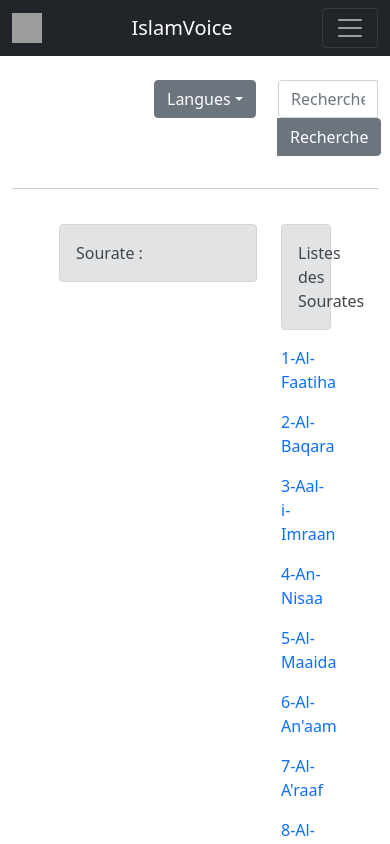
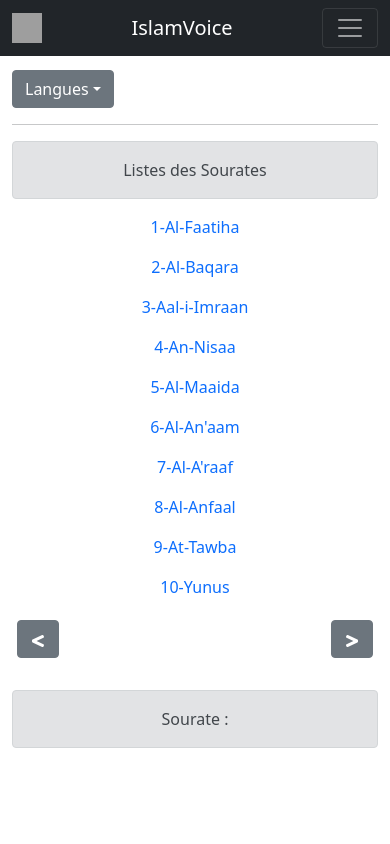
Before and after one commit to Nabil-Akatsuki/ForIslam, a React (Create React App) app: page /home in a window 390 px wide. Shown: the top 844 px of the page. Built offline with nearby package versions, Linux system fonts and the light colour scheme; grey boxes are pictures that could not be loaded.

Commit message:
Adapatation mobile pour la page home

```diff
--- a/src/pages/Home/Accueil.js
+++ b/src/pages/Home/Accueil.js
@@ -3,7 +3,7 @@ import { Container, Row, Col, Form, Button} from 'react-bootstrap'
 import mosque10 from '../../image/mosque10.jpg'
 function Accueil({ setLoggedIn }) {
     return (
-        <Container fluid style={{ minHeight: "100vh",paddingTop: "80px", backgroundImage: "url(" + mosque10 + ")" }}>
+        <Container fluid style={{ minHeight: "100vh",paddingTop: "80px", backgroundImage: "url(" + mosque10 + ")"}}>
             <Row>
                 <Col xs={12} md={8} >
                     <h3 style={{ color: "white" }}><strong> Qui combat la vérité sera vaincu</strong></h3>
--- a/src/pages/Home/Home.js
+++ b/src/pages/Home/Home.js
@@ -2,6 +2,7 @@
 import React, { useState, useEffect } from 'react'
 import { ButtonGroup, Button, Row, Col, Container, DropdownButton, Dropdown, InputGroup, FormControl, Alert } from 'react-bootstrap';
 import data from '../../assets/data/quran.json'
+import { FaLessThan, FaGreaterThan } from "react-icons/fa";
 
 function Home() {
     const [sourate, setSourate] = useState([]);
@@ -77,9 +78,9 @@ function Home() {
         }
     }, [currentPosition])
     return (
-        <Container fluid style={{ minHeight: "100vh" }}>
-            <Row style={{ marginLeft: "130px" }}>
-                <Col xs={6} style={{ marginTop: "80px" }}>
+        <Container fluid style={{ minHeight: "100vh", paddingTop: "70px" }}>
+            <Row  sm='auto' >
+                <Col xs={6} md={4} >
                     <ButtonGroup>
                         <DropdownButton variant="secondary" as={ButtonGroup} title="Langues" id="bg-nested-dropdown">
                             <Dropdown.Item eventKey="1">Français</Dropdown.Item>
@@ -87,42 +88,18 @@ function Home() {
                         </DropdownButton>
                     </ButtonGroup>
                 </Col>
-                <Col xs={6} style={{ marginTop: "80px" }}>
-                    <InputGroup className="mb-3">
-                        <FormControl
-                            placeholder="Recherchez une Sourate"
-                            aria-label="Recipient's username"
-                            aria-describedby="basic-addon2"
-                        />
-                        <Button variant="secondary">Recherche</Button>
-                    </InputGroup>
-                </Col>
+
             </Row>
             <hr></hr>
-            <Row style={{ margin: "35px" }}>
-                <Col xs={9} >
-                    <Alert className="TextArabe" variant="secondary">
-                        Sourate :   {currentSourate?.nom_phonetique}
-                    </Alert>
-
-                    <div style={{ maxHeight: "500px", overflow: "auto" }}>
-                        {
-                            currentSourate?.versets.map(verset => {
-                                return <p key={verset?.position} className='textArabe'>
-                                    {`${verset.position}-${verset.text}`}
-                                </p>
-                            })
-                        }
-                    </div>
-                </Col>
-                <Col xs={3}>
-                    <Alert className="TextArabe" variant="secondary">
+            <Row>
+                <Col xs={12} md={3}>
+                    <Alert className="TextArabe" variant="secondary" style={{textAlign:'center'}}>
                         Listes des Sourates
                     </Alert>
 
                     {
                         sourateByPage?.map(sour => {
-                            return <p key={sour?.position} className="TextArabe">
+                            return <p key={sour?.position} style={{textAlign:'center'}} >
 
                                 <a className="liste" href="#" onClick={(e) => {
                                     e.preventDefault();
@@ -137,11 +114,26 @@ function Home() {
                     }
                     <div className="row" style={{ padding: '5px' }}>
                         <div className="col-6">
-                            <Button onClick={handleClickPrecedent}>Précédant</Button>
+                            <Button variant="secondary" onClick={handleClickPrecedent}><FaLessThan/></Button>
                         </div>
-                        <div className='col-6' style={{ textAlign: 'right' }}>
-                            <Button onClick={handleClickSuivant}>suivant</Button>
+                        <div className='col-6' style={{ textAlign: 'right', marginBottom:'12px' }}>
+                            <Button variant="secondary" onClick={handleClickSuivant}><FaGreaterThan/></Button>
                         </div>
+                    </div>
+                </Col>
+                <Col xs={12} md={9}  style={{marginTop:'15px'}} >
+                    <Alert className="TextArabe" variant="secondary" style={{textAlign:'center'}}>
+                        Sourate :   {currentSourate?.nom_phonetique}
+                    </Alert>
+
+                    <div style={{ maxHeight: "500px", overflow: "auto" }}>
+                        {
+                            currentSourate?.versets.map(verset => {
+                                return <p key={verset?.position} className='textArabe'>
+                                    {`${verset.position}-${verset.text}`}
+                                </p>
+                            })
+                        }
                     </div>
                 </Col>
             </Row>
```
Also changed, not shown: 1 other file (tests, documents, lock files or other folders).
